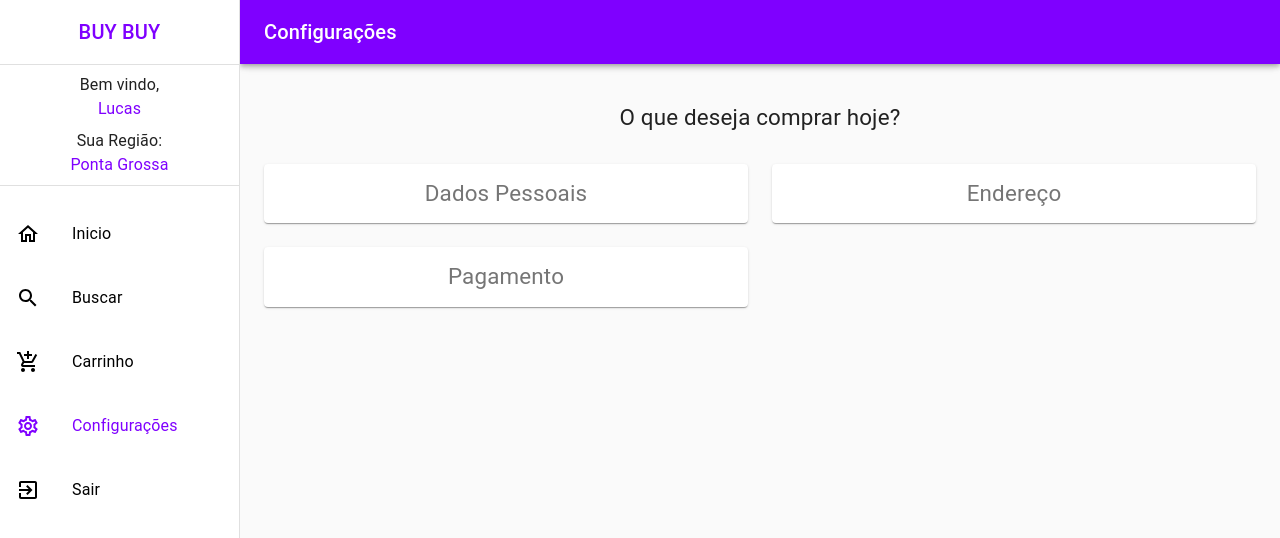
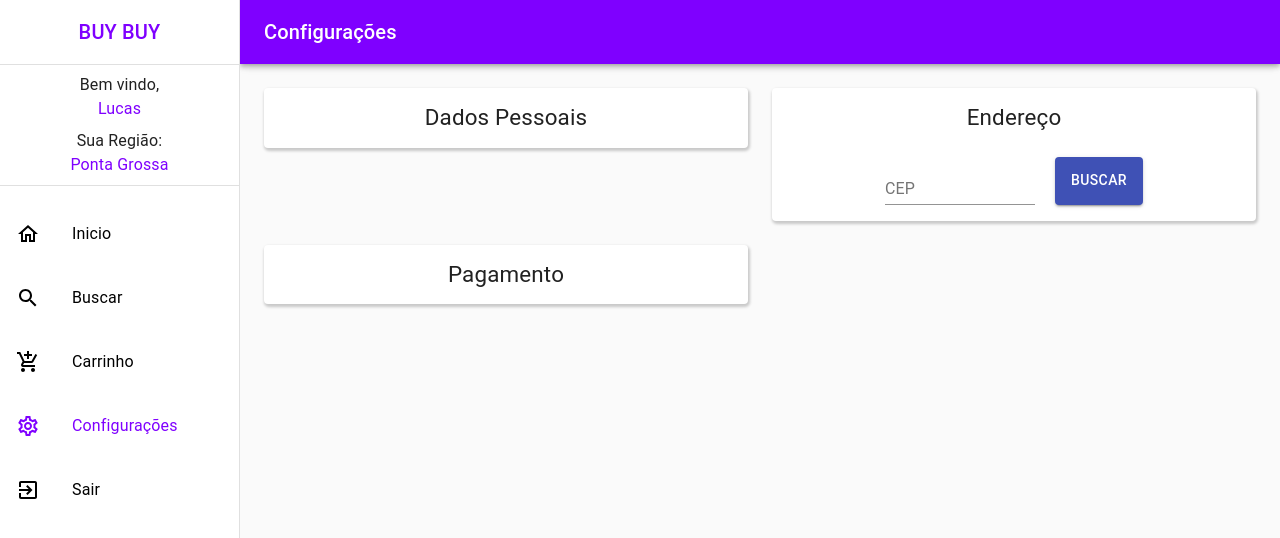
Before and after one commit to lrmendes/LocDown-E-Commerce-Local, a React (Create React App) app in the folder frontend/: page /configs in a window 1280 px wide. Shown: the top 538 px of the page. Built offline with nearby package versions, Linux system fonts and the light colour scheme.

Commit message:
Insert of Address API

```diff
--- a/frontend/package.json
+++ b/frontend/package.json
@@ -8,6 +8,7 @@
     "@testing-library/jest-dom": "^4.2.4",
     "@testing-library/react": "^9.3.2",
     "@testing-library/user-event": "^7.1.2",
+    "axios": "^0.19.2",
     "react": "^16.13.1",
     "react-dom": "^16.13.1",
     "react-router-dom": "^5.1.2",
--- a/frontend/src/pages/user/configs/Configs.js
+++ b/frontend/src/pages/user/configs/Configs.js
@@ -1,10 +1,15 @@
-import React from 'react';
+import React, {useState, useEffect} from 'react';
 import CssBaseline from '@material-ui/core/CssBaseline';
 import Typography from '@material-ui/core/Typography';
 import { makeStyles, useTheme } from '@material-ui/core/styles';
 import Sidebar from '../../../components/Sidebar';
-import {Grid, Paper, Box} from '@material-ui/core';
+import {Grid, Paper, Box, Button, Input, Divider, InputLabel, TextField} from '@material-ui/core';
 import { createMuiTheme, ThemeProvider } from '@material-ui/core/styles';
+import axios from 'axios';
+
+import FormControl from '@material-ui/core/FormControl';
+
+
 
 const useStyles = makeStyles((theme) => ({
   root: {
@@ -14,12 +19,8 @@ const useStyles = makeStyles((theme) => ({
         padding: theme.spacing(2),
         textAlign: 'center',
         border: '1px solid #c6c6c6 rgba(0,0,0,0.1)',
+        boxShadow: '1px 2px 3px 1px rgba(0,0,0,0.2)',
         color: theme.palette.text.secondary,
-        '&:hover': {
-            boxShadow: '1px 2px 3px 1px rgba(0,0,0,0.2)',
-            backgroundColor: '#ebebeb',
-            padding: 20,
-        }
   },
   // necessary for content to be below app bar
   toolbar: theme.mixins.toolbar,
@@ -33,12 +34,60 @@ const useStyles = makeStyles((theme) => ({
 }));
 
 
-
 function Configs( props ) {
   const { window } = props;
   const classes = useStyles();
+  const theme = createMuiTheme();
 
-  const theme = createMuiTheme();
+  const apiCep = axios.create({
+    baseURL: 'https://viacep.com.br/ws/',
+    timeout: 2000,
+  });
+
+  const [cep, setCep] = useState("");
+
+
+  const [endNum, setEndNum] = useState();
+
+  const [address,setAddress] = useState(null);
+
+  useEffect(() => {
+      console.log(address)
+  }, [address]);
+
+ /* async function getAddressAPI() {
+    try {
+        const response = await apiCep.get(`${cep}/json`);
+        console.log(response.data);
+        setAddress({data: response.data});
+        console.log('----');
+        console.log(address);
+    } catch (err) {
+        alert('Não foi possível obter os dados para esse CEP.');
+    }
+    {
+            cep: response.data.cep,
+            logradouro: response.data.logradouro,
+            bairro: response.data.bairro ,
+            localidade: response.data.localidade ,
+            uf: response.data.uf ,
+        }
+  }*/
+
+  function getAddressAPI() {
+    apiCep.get(`${cep}/json`)
+    .then((response) => {
+      console.log(response.data);
+      setAddress(response.data);
+    })
+   .catch((error)=>{
+      console.log(error);
+   });
+  }
+
+
+
+
 
     theme.typography.h3 = {
         fontSize: '1.2rem',
@@ -65,33 +114,74 @@ function Configs( props ) {
     <Sidebar currentPage={3} title={"Configurações"} />
       <main className={classes.content}>
       <div className={classes.toolbar} />
-      <Grid container justify="center" alignItems="center">
-          <Box pt={2} pb={4}>
-          <Typography variant="h4">O que deseja comprar hoje?</Typography>
-          </Box>
-        </Grid>
         <Grid container spacing={3}>
 
             <Grid item xs={12} sm={6}>
-                <Paper className={classes.paper} onClick={() => {console.log("clicou");}}>
+                <Paper className={classes.paper}>
                     <ThemeProvider theme={theme}>
-                        <Typography variant="h4">Dados Pessoais</Typography>
+                        <Typography variant="h4" color="textPrimary">Dados Pessoais</Typography>
                     </ThemeProvider>
                 </Paper>
             </Grid>
 
             <Grid item xs={12} sm={6}>
-                <Paper className={classes.paper} onClick={() => {console.log("clicou");}}>
-                    <ThemeProvider theme={theme}>
-                        <Typography variant="h4">Endereço</Typography>
-                    </ThemeProvider>
+                <Paper className={classes.paper}>
+                    <Grid container direction="column" justify="center" alignItems="center">
+                        <Grid item>
+                        <ThemeProvider theme={theme}>
+                            <Typography variant="h4" color="textPrimary">Endereço</Typography>
+                        </ThemeProvider>
+                        </Grid>
+
+                        { address != null
+                        ? (
+                            <Grid item style={{marginTop: 10}}>
+                                <Grid container direction="column" alignItems="center">
+                                    <Typography>{address.logradouro}</Typography>
+                                    <Typography>{address.bairro}</Typography>
+                                    <Typography>{address.localidade} - {address.uf}</Typography>
+                                    <Typography>CEP: {address.cep}</Typography>
+                                    <Box mt={2} mb={4}>
+                                        <TextField
+                                            id="standard-number"
+                                            size="small"
+                                            label="Número"
+                                            type="number"
+                                            onChange={(e) => setEndNum(e.target.value)}
+                                            InputLabelProps={{
+                                                shrink: true,
+                                            }}
+                                            variant="outlined"
+                                            style={{width: 80}}
+                                            />
+                                    </Box>
+                                    <Button variant="contained" color="primary" onClick={ () => setAddress(null) }>Alterar/Remover</Button>
+                                </Grid>
+                            </Grid>
+                        )
+                        : (
+                            <Grid item style={{marginTop: 25}}>
+                                <FormControl>
+                                    <Grid container direction="row">
+                                    <InputLabel htmlFor="component-helper">CEP</InputLabel>
+                                    <Input
+                                    id="inputCep"
+                                    onChange={(e) => setCep(e.target.value)}
+                                    style={{width: 150}} />
+                                    <Button variant="contained" color="primary" style={{marginLeft: 20}} onClick={getAddressAPI}>Buscar</Button>
+                                    </Grid>
+                                </FormControl>
+                            </Grid>
+                        )}
+
+                    </Grid>
                 </Paper>
             </Grid>
 
             <Grid item xs={12} sm={6}>
-                <Paper className={classes.paper} onClick={() => {console.log("clicou");}}>
+                <Paper className={classes.paper}>
                     <ThemeProvider theme={theme}>
-                        <Typography variant="h4">Pagamento</Typography>
+                        <Typography variant="h4" color="textPrimary">Pagamento</Typography>
                     </ThemeProvider>
                 </Paper>
             </Grid>
```
